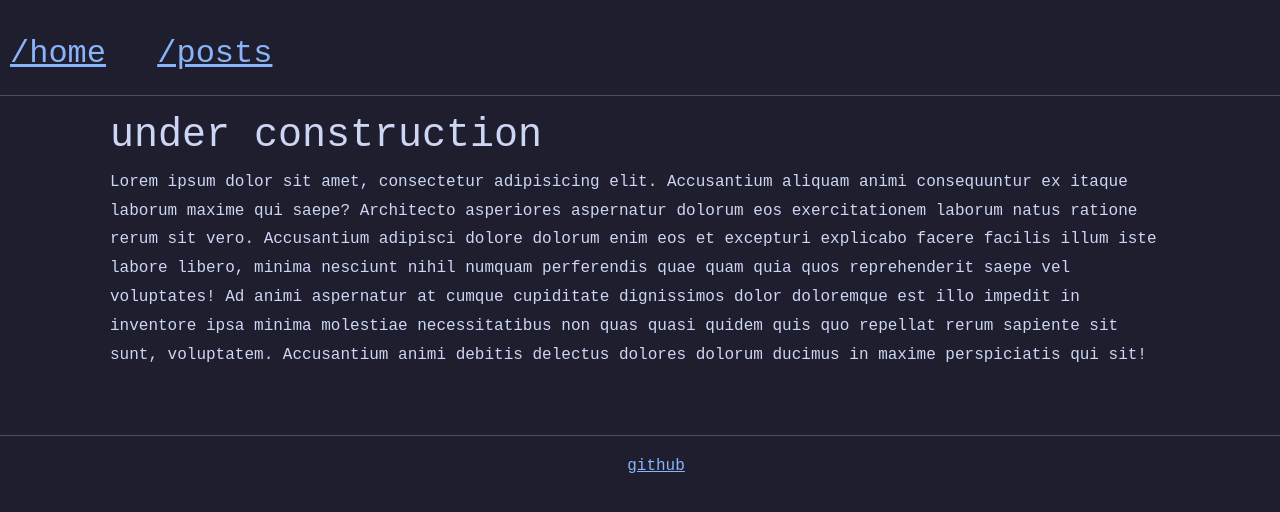
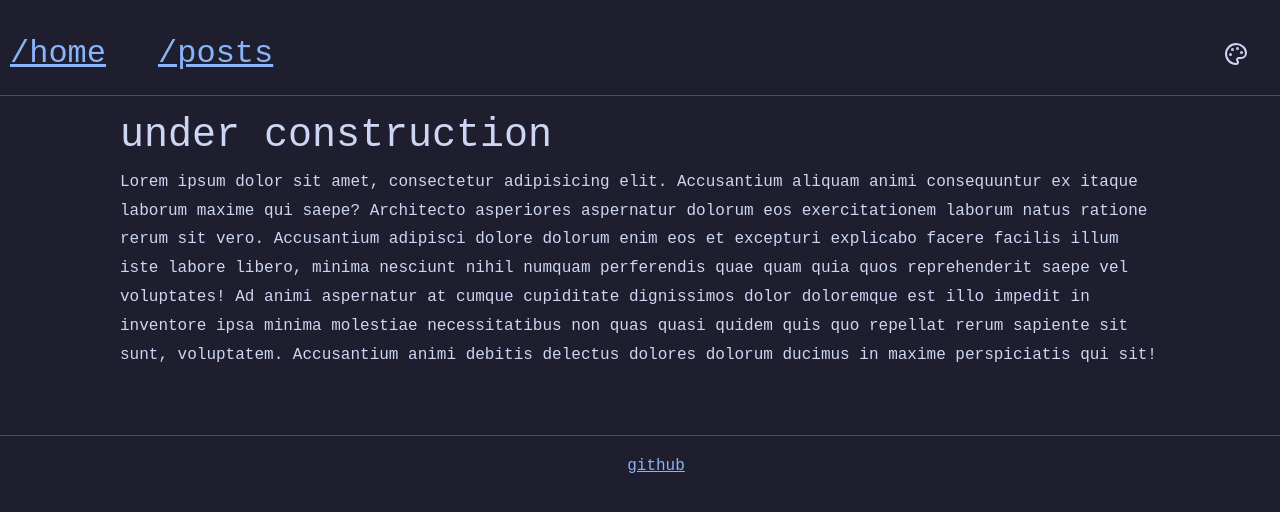
Before and after one commit to theLelek/lelek.dev, an ASP.NET Core app: page / in a window 1280 px wide. Shown: the top 512 px of the page. Run offline with ASP.NET Core 8, Linux system fonts and the light colour scheme; style sheets or scripts are compiled from the project's sources.

Commit message:
added color switcher

```diff
--- a/lelek.dev/Pages/Shared/_Layout.cshtml
+++ b/lelek.dev/Pages/Shared/_Layout.cshtml
@@ -15,6 +15,11 @@
         <ul class="nav-list-top">
             <li><a href="/home">/home</a></li>
             <li><a href="/html/posts.html">/posts</a></li>
+            <li id="theme-toggle-li">
+                <div id="theme-toggle" type="button" aria-label="Change theme">
+                    <i data-lucide="palette"></i>
+                </div>
+            </li>
         </ul>
     </nav>
     <hr>
@@ -35,8 +40,14 @@
 
 <script src="~/lib/jquery/dist/jquery.min.js"></script>
 <script src="~/lib/bootstrap/dist/js/bootstrap.bundle.min.js"></script>
+
+@await RenderSectionAsync("Scripts", required: false)
+
+<script src="https://unpkg.com/lucide@latest"></script>
+<script>
+    lucide.createIcons();
+</script>
 <script src="~/js/site.js" asp-append-version="true"></script>
 
-@await RenderSectionAsync("Scripts", required: false)
 </body>
 </html>
--- a/lelek.dev/Pages/Shared/_Layout.cshtml.css
+++ b/lelek.dev/Pages/Shared/_Layout.cshtml.css
@@ -1,6 +1,22 @@
-header {
+
+/* navigation */
+
+.nav-list-top {
     margin-top: 40px;
+    padding-bottom: 10px;
+    padding-left: 10px;
+    font-size: 2em;
+
+    display: flex;
+    gap: 20px;
 }
+
+.nav-list-top li, .nav-list-bottom li{
+    display: inline;
+    margin-right: 1em;
+}
+
+/* bottom */
 
 footer {
     text-align: center;
@@ -9,3 +25,11 @@ footer {
 footer nav ul {
     list-style-type: none;
 }
+
+#theme-toggle {
+    cursor: pointer; /* changes cursor */
+}
+
+#theme-toggle-li {
+    margin-left: auto;
+}
--- a/lelek.dev/wwwroot/css/style.css
+++ b/lelek.dev/wwwroot/css/style.css
@@ -14,6 +14,20 @@
 
     --surface: #313244;
     --border: #45475a;
+}
+
+/* Catppuccin Mocha (Dark) */
+[data-theme="white"] {
+    color-scheme: light;
+
+    --background: #ffffff;
+    --text: #242424;
+
+    --link: #2563eb;
+    --link-hover: #1d4ed8;
+
+    --surface: #f5f5f5;
+    --border: #e5e5e5;
 }
 
 /* =========================
@@ -44,7 +58,7 @@ body {
     width: 100%;
     max-width: 1100px;
     margin: 0 auto;
-    padding: 0 20px;
+    padding: 0 30px;
     flex: 1;
 }
 
--- a/lelek.dev/wwwroot/js/site.js
+++ b/lelek.dev/wwwroot/js/site.js
@@ -1,4 +1,13 @@
-// Please see documentation at https://learn.microsoft.com/aspnet/core/client-side/bundling-and-minification
-// for details on configuring this project to bundle and minify static web assets.
+function changeTheme() {
+    const currentTheme = document.documentElement.getAttribute("data-theme");
 
-// Write your JavaScript code.
+    if (currentTheme === "white") {
+        document.documentElement.setAttribute("data-theme", "dark");
+    } else {
+        document.documentElement.setAttribute("data-theme", "white");
+    }
+}
+
+const themeToggleButton = document.getElementById("theme-toggle");
+
+themeToggleButton.addEventListener("click", changeTheme);
```
